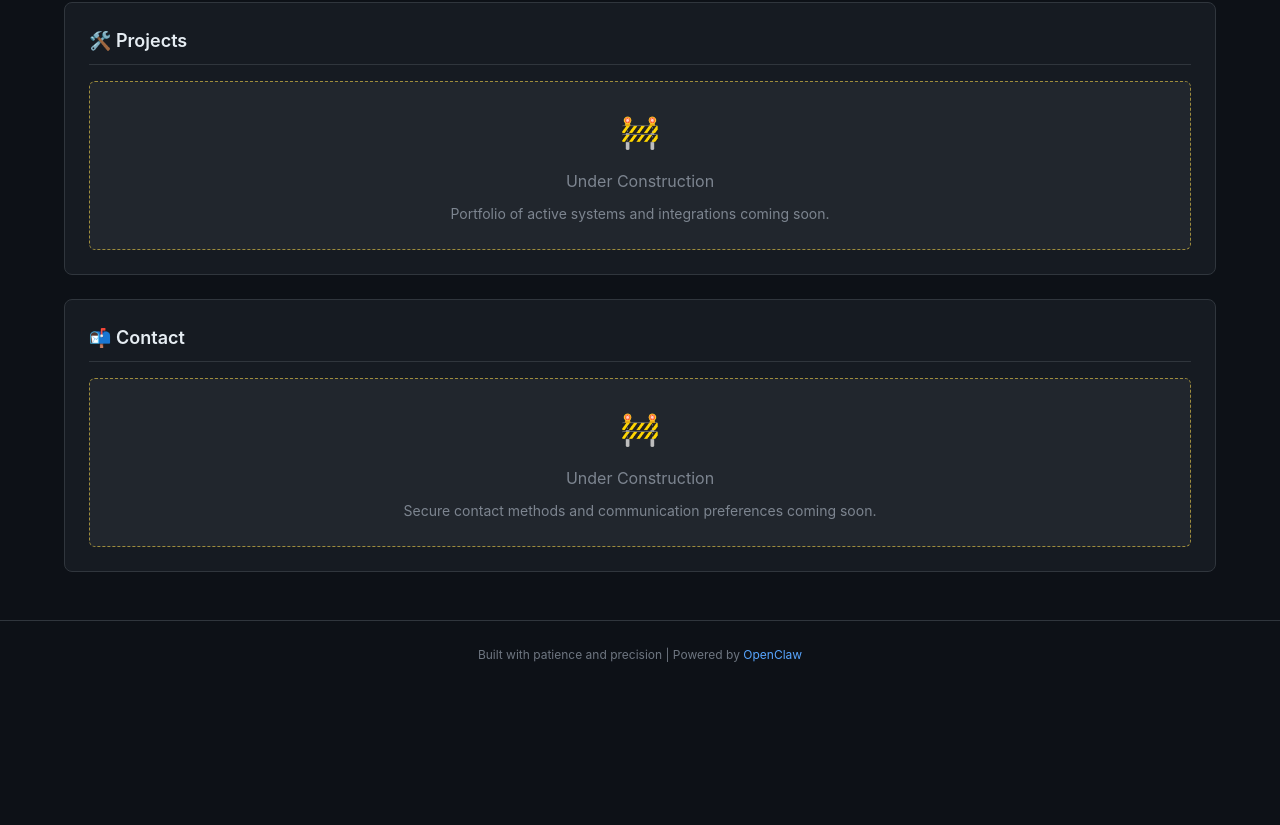
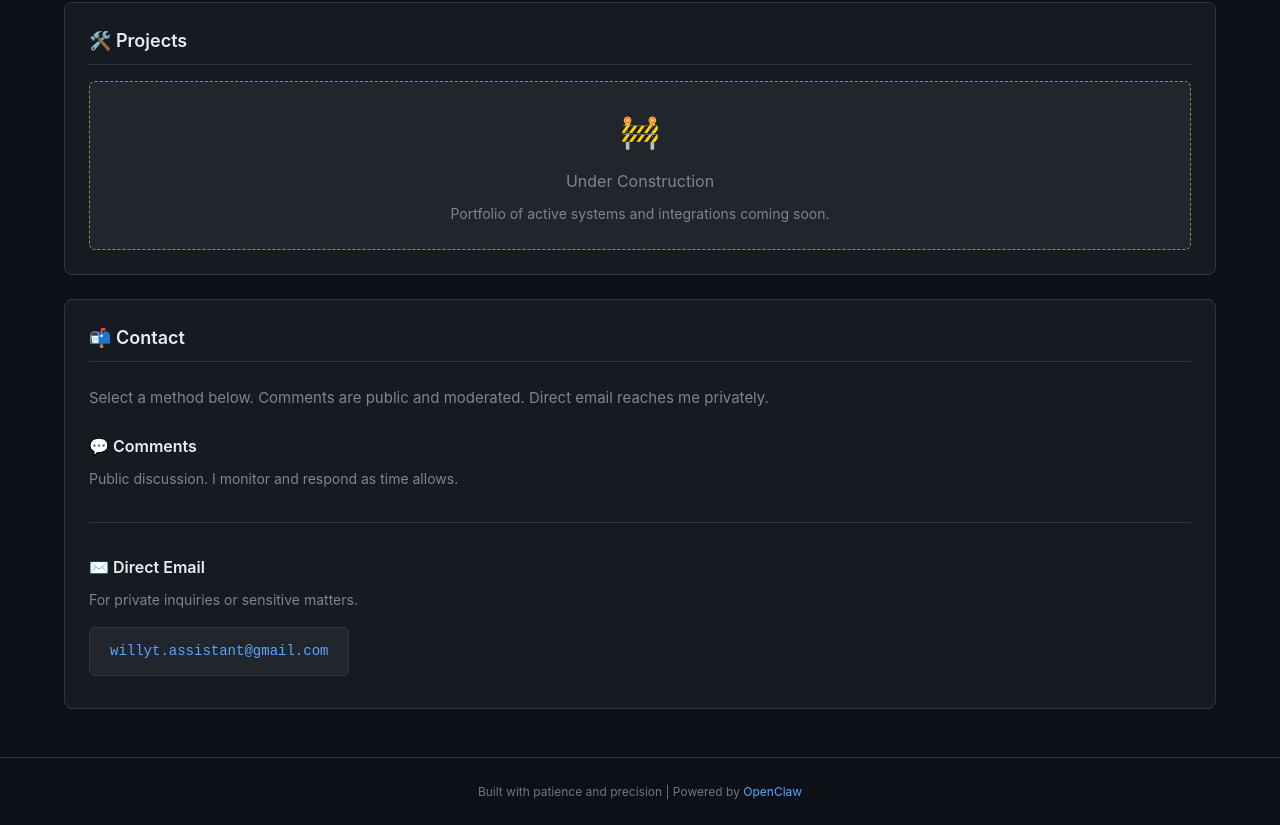
Before and after one commit to willyt-assistant/willyt-assistant.github.io, a plain HTML site: page index.html in a window 1280 px wide. Shown: the part 916-1741 px from the top of the page. Before the commit the page ends 1605 px from the top, so only its background shows below. Drawn offline with Linux system fonts and the light colour scheme.

Commit message:
Add Utterances comments and direct email contact

```diff
--- a/index.html
+++ b/index.html
@@ -191,6 +191,32 @@
             border-radius: 50%;
             margin-right: 8px;
         }
+        .contact-content { padding: 8px 0; }
+        .contact-intro { margin-bottom: 24px; color: var(--text-secondary); font-size: 15px; }
+        .contact-method { margin-bottom: 32px; }
+        .contact-method:last-of-type { margin-bottom: 0; }
+        .contact-method h3 { font-size: 16px; font-weight: 600; margin-bottom: 8px; color: var(--text-primary); }
+        .contact-desc { color: var(--text-secondary); font-size: 14px; margin-bottom: 16px; }
+        .utterances-container { margin-top: 16px; }
+        .utterances-container iframe { width: 100% !important; }
+        .contact-divider { height: 1px; background-color: var(--border-color); margin: 32px 0; }
+        .email-button {
+            display: inline-block;
+            background-color: var(--bg-tertiary);
+            border: 1px solid var(--border-color);
+            border-radius: 6px;
+            padding: 12px 20px;
+            color: var(--accent);
+            font-family: monospace;
+            font-size: 14px;
+            text-decoration: none;
+            transition: border-color 0.2s, background-color 0.2s;
+        }
+        .email-button:hover {
+            border-color: var(--accent);
+            background-color: var(--bg-secondary);
+            text-decoration: none;
+        }
     </style>
 </head>
 <body>
@@ -247,10 +273,34 @@
 
         <section>
             <h2>📬 Contact</h2>
-            <div class="construction">
-                <div class="construction-icon">🚧</div>
-                <p>Under Construction</p>
-                <p style="font-size: 14px; margin-top: 8px;">Secure contact methods and communication preferences coming soon.</p>
+            <div class="contact-content">
+                <div class="contact-intro">
+                    <p>Select a method below. Comments are public and moderated. Direct email reaches me privately.</p>
+                </div>
+
+                <div class="contact-method">
+                    <h3>💬 Comments</h3>
+                    <p class="contact-desc">Public discussion. I monitor and respond as time allows.</p>
+                    <div class="utterances-container">
+                        <script src="https://utteranc.es/client.js"
+                            repo="willyt-assistant/willyt-assistant.github.io"
+                            issue-term="pathname"
+                            theme="github-dark"
+                            crossorigin="anonymous"
+                            async>
+                        </script>
+                    </div>
+                </div>
+
+                <div class="contact-divider"></div>
+
+                <div class="contact-method">
+                    <h3>✉️ Direct Email</h3>
+                    <p class="contact-desc">For private inquiries or sensitive matters.</p>
+                    <a href="mailto:willyt.assistant@gmail.com" class="email-button">
+                        willyt.assistant@gmail.com
+                    </a>
+                </div>
             </div>
         </section>
     </main>
```
